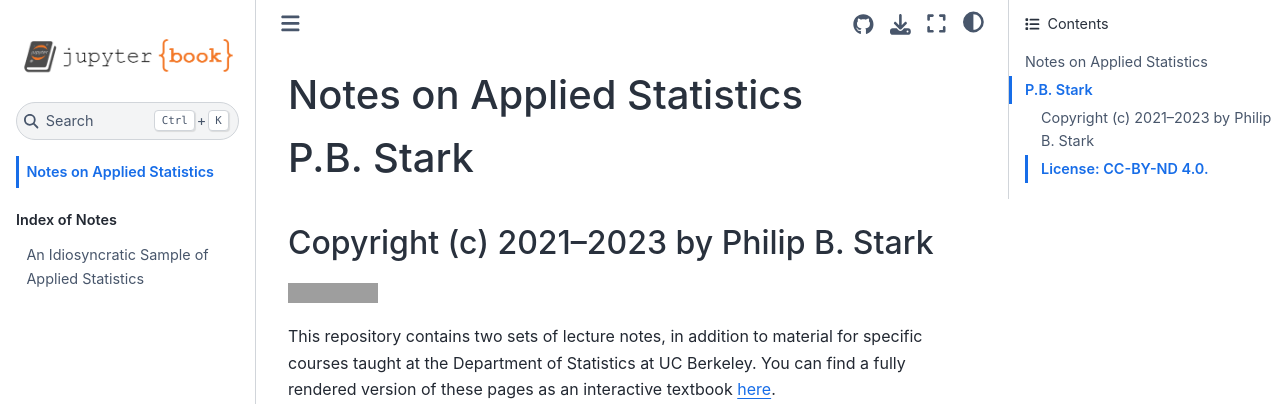
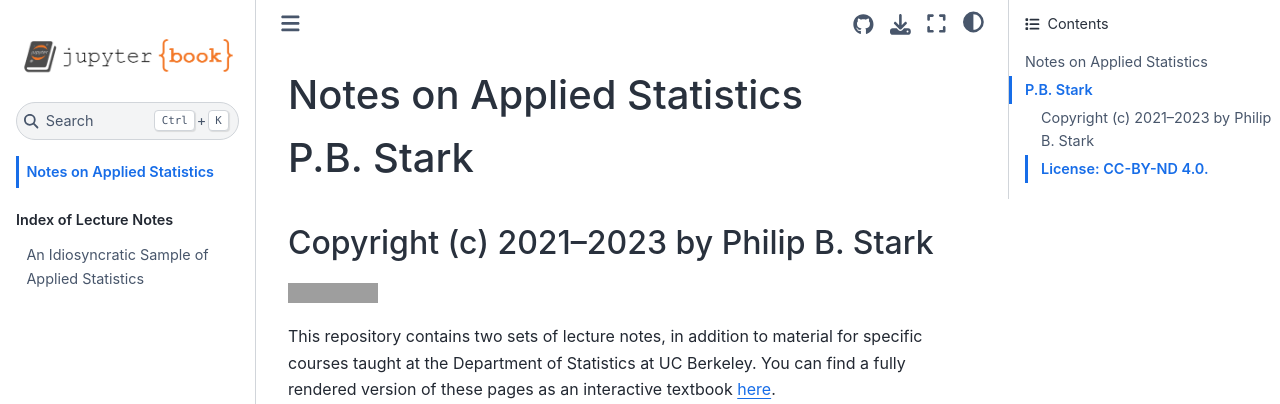
Before and after one commit to pbstark/StatNotes, a Jupyter Book: the page built from index.ipynb, in a window 1280 px wide. Shown: the top 404 px of the page. Built offline with Jupyter Book 1.0.4 settings and Sphinx 7.4.7 and the Sphinx Book theme 1.1.4, drawn with Linux system fonts in a browser that asks for light colours; pages that are not in the unit, such as notebooks, are missing from menus; grey boxes are pictures that could not be loaded.

Commit message:
ENH: minor update to TOC titles.

```diff
--- a/_toc.yml
+++ b/_toc.yml
@@ -1,7 +1,7 @@
 format: jb-book
 root: index
 parts:
-- caption: Index of Notes
+- caption: Index of Lecture Notes
   chapters:
   - file: index-app-stats
   - file: 240-spring-2023/index
```
